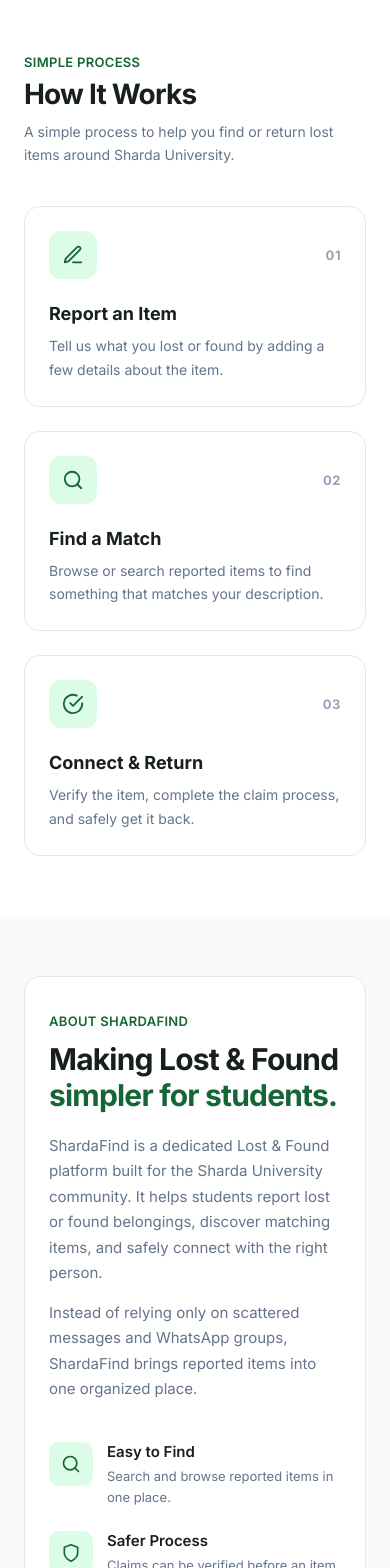
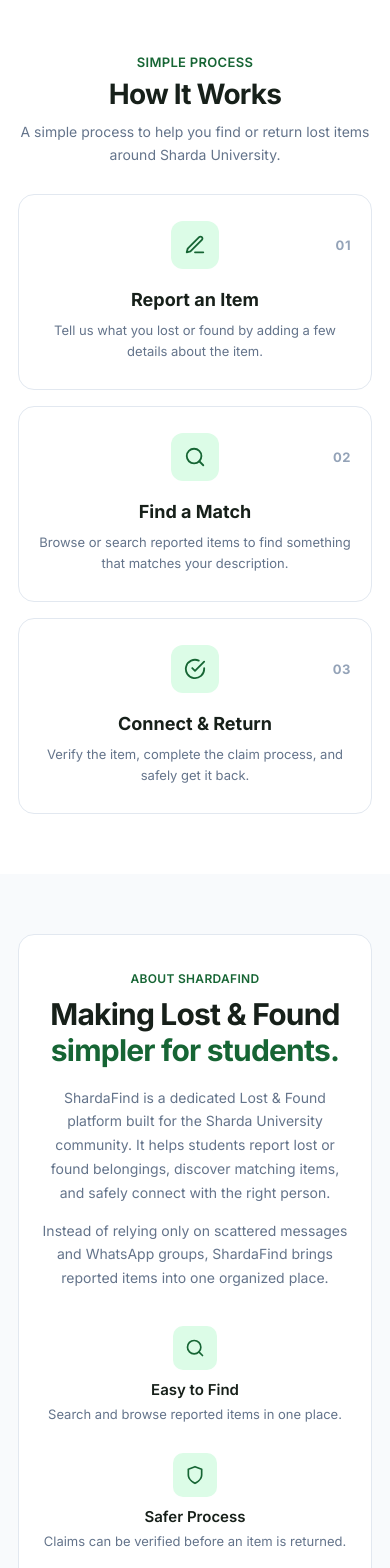
Before and after one commit to kr1shnnna/sharda_find, a React (Vite) app in the folder client/: page / in a window 390 px wide. Shown: the part 1820-3388 px from the top of the page. Built offline with nearby package versions, Linux system fonts and the light colour scheme; no server answers.

Commit message:
responsive about section

```diff
--- a/client/src/components/About/About.css
+++ b/client/src/components/About/About.css
@@ -112,13 +112,15 @@
   line-height: 1.6;
 }
 
-/* Responsive */
+
+/* --------------------------------
+   RESPONSIVE
+-------------------------------- */
 
 @media (max-width: 900px) {
   .about-content {
     grid-template-columns: 1fr;
     gap: 40px;
-
     padding: 48px;
   }
 
@@ -127,16 +129,80 @@
   }
 }
 
+
 @media (max-width: 600px) {
   .about {
     padding: 60px 0;
   }
 
+  .about-container {
+    padding: 0 18px;
+  }
+
   .about-content {
-    padding: 36px 24px;
+    padding: 36px 20px;
+    gap: 36px;
+    text-align: center;
+  }
+
+  .about-text {
+    max-width: 100%;
+  }
+
+  .about-label {
+    margin-bottom: 10px;
+    font-size: 12px;
   }
 
   .about h2 {
+    margin-bottom: 18px;
     font-size: 30px;
+    line-height: 1.2;
+  }
+
+  .about-description {
+    margin-bottom: 14px;
+    font-size: 14px;
+    line-height: 1.7;
+  }
+
+  /* Center feature section */
+  .about-features {
+    align-items: center;
+    gap: 28px;
+    text-align: center;
+  }
+
+  /* Center each feature */
+  .about-feature {
+    width: 100%;
+    max-width: 320px;
+
+    display: flex;
+    flex-direction: column;
+    align-items: center;
+
+    gap: 10px;
+    text-align: center;
+  }
+
+  .about-feature-icon {
+    width: 44px;
+    height: 44px;
+  }
+
+  .about-feature-icon svg {
+    width: 20px;
+    height: 20px;
+  }
+
+  .about-feature h3 {
+    margin-bottom: 5px;
+    font-size: 15px;
+  }
+
+  .about-feature p {
+    font-size: 13px;
+    line-height: 1.6;
   }
 }
--- a/client/src/components/HowItWorks/HowItWorks.css
+++ b/client/src/components/HowItWorks/HowItWorks.css
@@ -96,28 +96,90 @@
   line-height: 1.7;
 }
 
-/* Responsive */
+
+/* -------------------------------
+   RESPONSIVE
+-------------------------------- */
 
 @media (max-width: 900px) {
   .how-it-works-grid {
     grid-template-columns: repeat(2, minmax(0, 1fr));
+    gap: 20px;
+  }
+
+  .how-it-works-card {
+    padding: 24px;
   }
 }
+
 
 @media (max-width: 600px) {
   .how-it-works {
     padding: 60px 0;
   }
 
+  .how-it-works-container {
+    padding: 0 18px;
+  }
+
+  .how-it-works-header {
+    max-width: 100%;
+    margin-bottom: 28px;
+    text-align: center;
+  }
+
   .how-it-works-header h2 {
     font-size: 28px;
   }
 
+  .how-it-works-header .section-description {
+    max-width: 360px;
+    margin: 0 auto;
+  }
+
   .how-it-works-grid {
     grid-template-columns: 1fr;
+    gap: 16px;
   }
 
   .how-it-works-card {
-    padding: 24px;
+    padding: 26px 20px;
+    text-align: center;
+  }
+
+  .step-top {
+    position: relative;
+
+    display: flex;
+    align-items: center;
+    justify-content: center;
+
+    margin-bottom: 20px;
+  }
+
+  .step-icon {
+    width: 48px;
+    height: 48px;
+  }
+
+  .step-number {
+    position: absolute;
+    top: 50%;
+    right: 0;
+
+    transform: translateY(-50%);
+  }
+
+  .how-it-works-card h3 {
+    margin-bottom: 10px;
+    font-size: 18px;
+  }
+
+  .how-it-works-card p {
+    max-width: 500px;
+    margin: 0 auto;
+
+    font-size: 13px;
+    line-height: 1.65;
   }
 }
```
